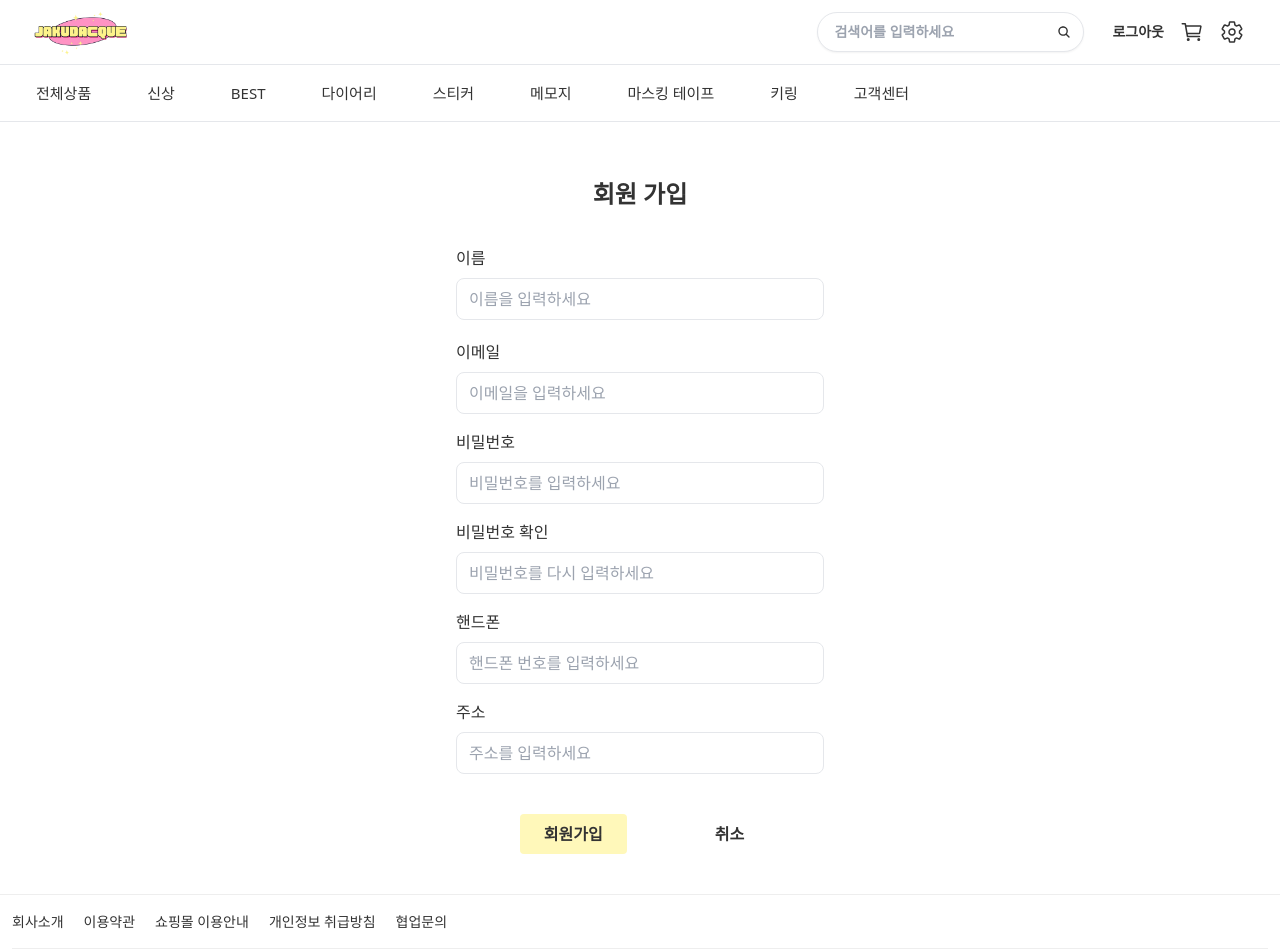
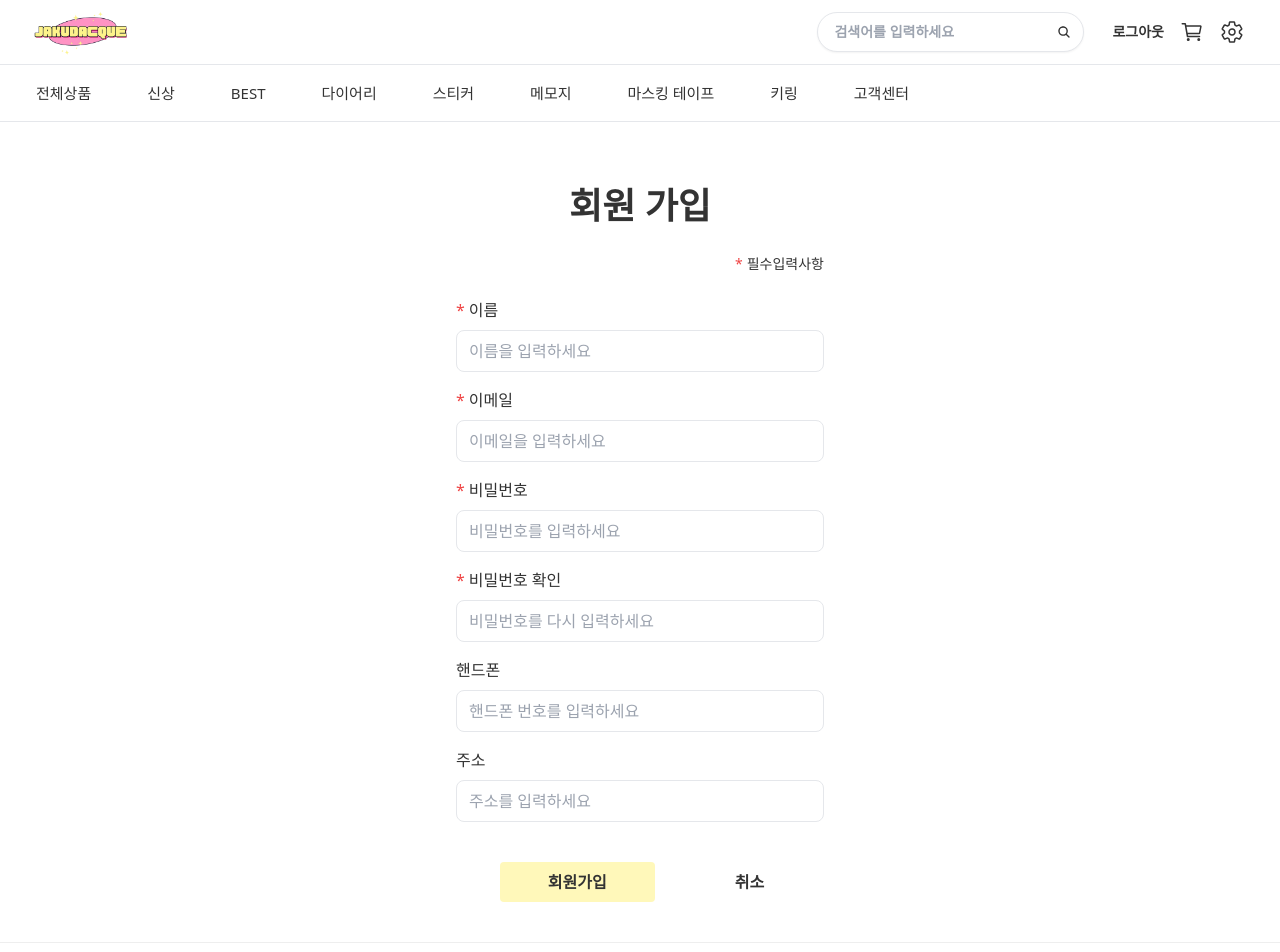
Before and after one commit to FRONTENDBOOTCAMP-11th/Jakudacque, a React (Vite) app: page /signup in a window 1280 px wide. Shown: the top 952 px of the page. Built offline with nearby package versions, Linux system fonts and the light colour scheme; a web font is replaced by a local one.

Commit message:
💄 style : 회원가입 스타일 수정

```diff
--- a/src/pages/user/SignUp.jsx
+++ b/src/pages/user/SignUp.jsx
@@ -1,52 +1,58 @@
-import { Link } from "react-router-dom";
-
 export default function SignUp() {
   return (
     <main className="min-w-80 flex-grow flex items-center justify-center">
       <div className="p-10 rounded-lg w-full max-w-md">
-        <div className="text-center py-4">
-          <h2 className="text-2xl font-bold">회원 가입</h2>
+        <div className="text-center py-6">
+          <h2 className="text-4xl font-bold">회원 가입</h2>
+          <div className="flex justify-end mt-7 text-sm">
+            <span className="text-red-500 before:content-['*'] before:mr-1"></span>
+            필수입력사항
+          </div>
         </div>
 
         <form>
-          <div className="my-5">
+          <div className="mb-4">
             <label className="block mb-2" htmlFor="name">
+              <span className="text-red-500 before:content-['*'] before:mr-1"></span>
               이름
             </label>
             <input
               type="text"
               id="name"
               placeholder="이름을 입력하세요"
-              className="w-full px-3 py-2 border rounded-lg focus:outline-none focus:border-secondary-base "
+              className="w-full px-3 py-2 border rounded-lg focus:outline-none focus:border-secondary-base"
               // {...register("name", { required: "이름은 필수입니다." })}
             />
           </div>
           <div className="mb-4">
             <label className="block mb-2" htmlFor="email">
+              <span className="text-red-500 before:content-['*'] before:mr-1"></span>
               이메일
             </label>
             <input
               type="email"
               id="email"
               placeholder="이메일을 입력하세요"
-              className="w-full px-3 py-2 border rounded-lg focus:outline-none focus:border-secondary-base "
+              className="w-full px-3 py-2 border rounded-lg focus:outline-none focus:border-secondary-base"
               // {...register("email", { required: "이메일은 필수입니다." })}
             />
           </div>
           <div className="mb-4">
             <label className="block  mb-2" htmlFor="password">
+              <span className="text-red-500 before:content-['*'] before:mr-1"></span>
               비밀번호
             </label>
             <input
               type="password"
               id="password"
               placeholder="비밀번호를 입력하세요"
-              className="w-full px-3 py-2 border rounded-lg focus:outline-none focus:border-secondary-base "
+              className="w-full px-3 py-2 border rounded-lg focus:outline-none focus:border-secondary-base"
               // {...register("password", { required: "비밀번호는 필수입니다." })}
             />
           </div>
           <div className="mb-4">
             <label className="block mb-2" htmlFor="passwordConfirm">
+              <span className="text-red-500 before:content-['*'] before:mr-1"></span>
               비밀번호 확인
             </label>
             <input
@@ -65,7 +71,7 @@ export default function SignUp() {
               type="text"
               id="name"
               placeholder="핸드폰 번호를 입력하세요"
-              className="w-full px-3 py-2 border rounded-lg focus:outline-none focus:border-secondary-base "
+              className="w-full px-3 py-2 border rounded-lg focus:outline-none focus:border-secondary-base"
               // {...register("name", { required: "핸드폰 번호는 필수입니다." })}
             />
           </div>
@@ -77,23 +83,20 @@ export default function SignUp() {
               type="text"
               id="name"
               placeholder="주소를 입력하세요"
-              className="w-full px-3 py-2 border rounded-lg focus:outline-none focus:border-secondary-base "
+              className="w-full px-3 py-2 border rounded-lg focus:outline-none focus:border-secondary-base"
             />
           </div>
 
           <div className="mt-10 flex justify-center items-center gap-14">
             <button
               type="submit"
-              className="bg-secondary-light py-2 px-6 text-base font-semibold ml-2 hover:bg-secondary-dark rounded"
+              className="bg-secondary-light py-2 px-12 ml-2 rounded font-semibold hover:bg-secondary-dark"
             >
               회원가입
             </button>
-            <Link
-              to="/"
-              className="py-2 px-6 text-base  font-semibold ml-2 hover:bg-secondary-base rounded"
-            >
+            <button className="py-2 px-6 font-semibold hover:underline">
               취소
-            </Link>
+            </button>
           </div>
         </form>
       </div>
```
